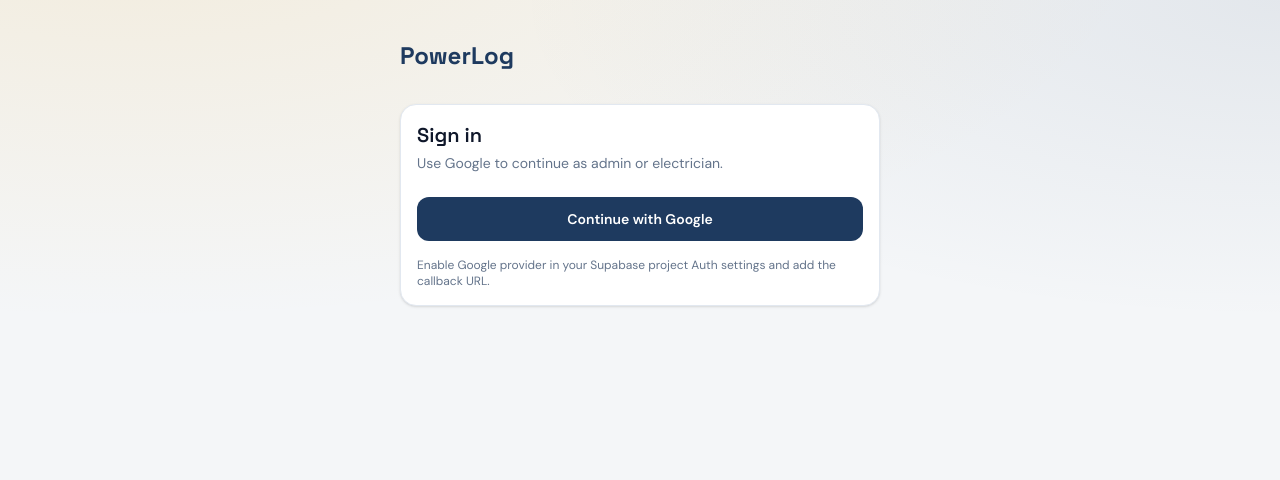
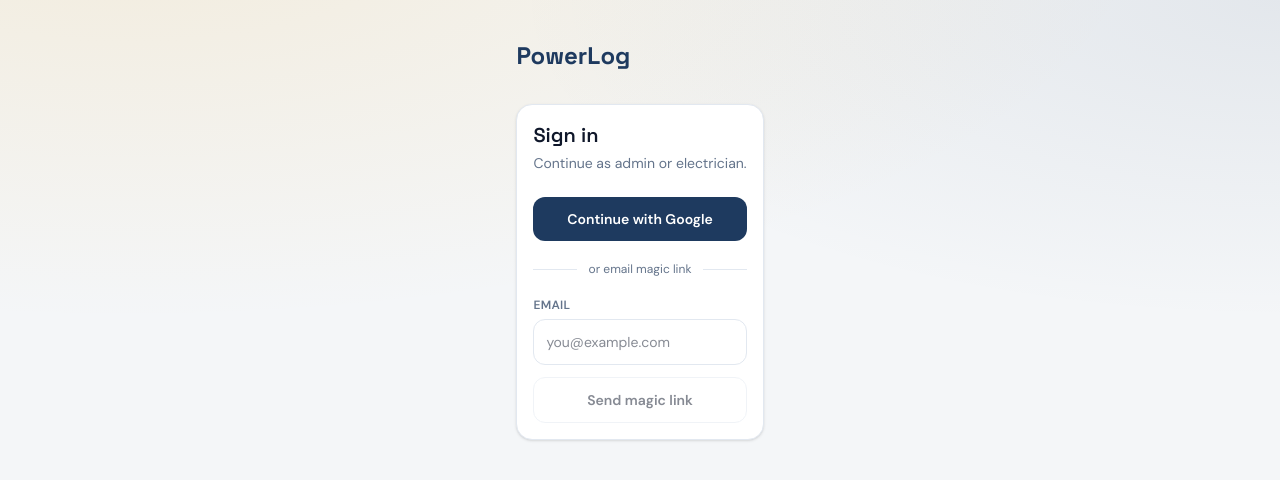
Before and after one commit to faijjy/powerlog, a Next.js app: page /login in a window 1280 px wide. Shown: the top 480 px of the page. Built offline with nearby package versions, Linux system fonts and the light colour scheme.

Commit message:
Add email magic-link login alongside Google OAuth.

```diff
--- a/src/app/login/page.tsx
+++ b/src/app/login/page.tsx
@@ -2,16 +2,20 @@
 
 import { useState } from "react";
 import { createClient } from "@/lib/supabase/client";
-import { Button, Card } from "@/components/ui";
+import { Button, Card, Field, Input } from "@/components/ui";
 import Link from "next/link";
 
 export default function LoginPage() {
   const [loading, setLoading] = useState(false);
+  const [emailLoading, setEmailLoading] = useState(false);
+  const [email, setEmail] = useState("");
   const [error, setError] = useState<string | null>(null);
+  const [info, setInfo] = useState<string | null>(null);
 
   async function signInWithGoogle() {
     setLoading(true);
     setError(null);
+    setInfo(null);
     const supabase = createClient();
     const origin =
       process.env.NEXT_PUBLIC_APP_URL || window.location.origin;
@@ -27,6 +31,28 @@ export default function LoginPage() {
     }
   }
 
+  async function signInWithEmail(e: React.FormEvent) {
+    e.preventDefault();
+    setEmailLoading(true);
+    setError(null);
+    setInfo(null);
+    const supabase = createClient();
+    const origin =
+      process.env.NEXT_PUBLIC_APP_URL || window.location.origin;
+    const { error: err } = await supabase.auth.signInWithOtp({
+      email: email.trim(),
+      options: {
+        emailRedirectTo: `${origin}/auth/callback`,
+      },
+    });
+    setEmailLoading(false);
+    if (err) {
+      setError(err.message);
+      return;
+    }
+    setInfo("Check your email for the magic link to sign in.");
+  }
+
   return (
     <div className="mx-auto flex min-h-full max-w-lg flex-col justify-center px-4 py-10">
       <Link href="/" className="mb-8 font-display text-2xl font-bold text-primary">
@@ -35,7 +61,7 @@ export default function LoginPage() {
       <Card>
         <h1 className="font-display text-xl font-semibold">Sign in</h1>
         <p className="mt-1 text-sm text-muted">
-          Use Google to continue as admin or electrician.
+          Continue as admin or electrician.
         </p>
         <Button
           className="mt-6 w-full"
@@ -44,11 +70,35 @@ export default function LoginPage() {
         >
           {loading ? "Redirecting…" : "Continue with Google"}
         </Button>
+
+        <div className="my-5 flex items-center gap-3 text-xs text-muted">
+          <div className="h-px flex-1 bg-border" />
+          or email magic link
+          <div className="h-px flex-1 bg-border" />
+        </div>
+
+        <form onSubmit={signInWithEmail}>
+          <Field label="Email">
+            <Input
+              type="email"
+              required
+              value={email}
+              onChange={(e) => setEmail(e.target.value)}
+              placeholder="you@example.com"
+            />
+          </Field>
+          <Button
+            className="w-full"
+            variant="secondary"
+            type="submit"
+            disabled={emailLoading || !email.trim()}
+          >
+            {emailLoading ? "Sending…" : "Send magic link"}
+          </Button>
+        </form>
+
         {error && <p className="mt-3 text-sm text-danger">{error}</p>}
-        <p className="mt-4 text-xs text-muted">
-          Enable Google provider in your Supabase project Auth settings and add
-          the callback URL.
-        </p>
+        {info && <p className="mt-3 text-sm text-success">{info}</p>}
       </Card>
     </div>
   );
```
